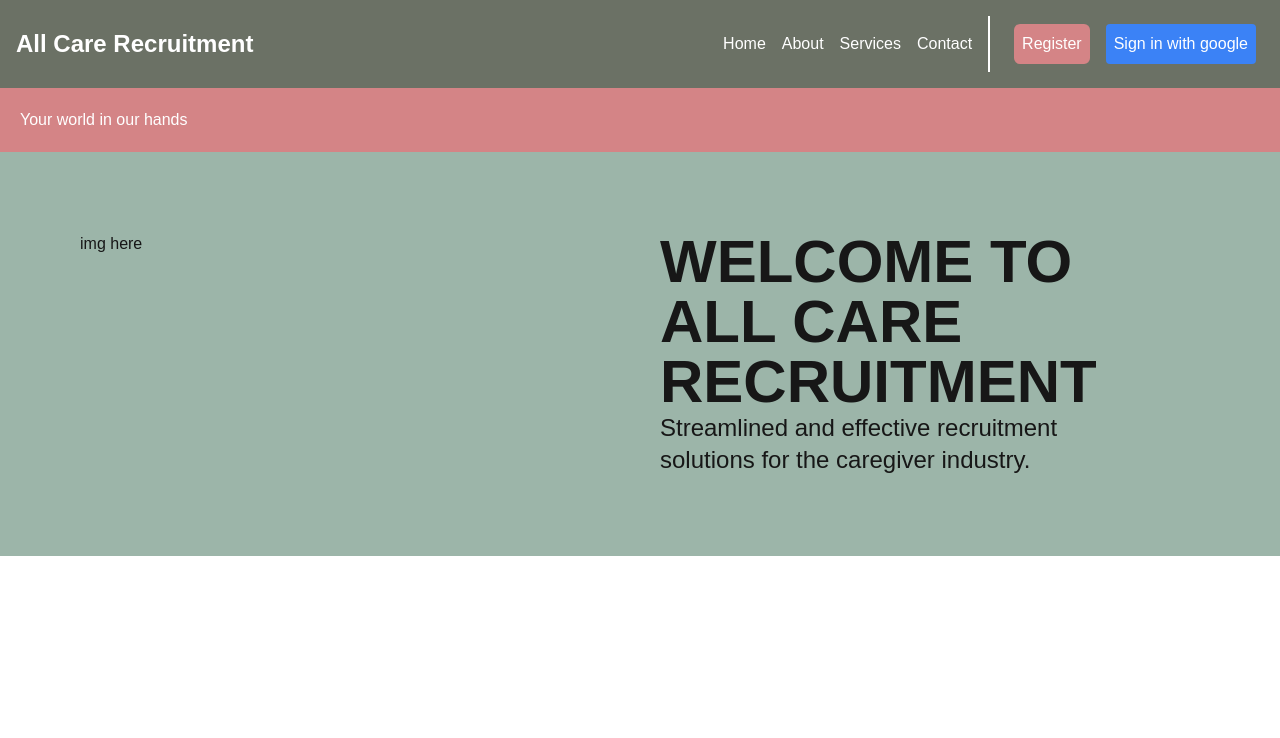
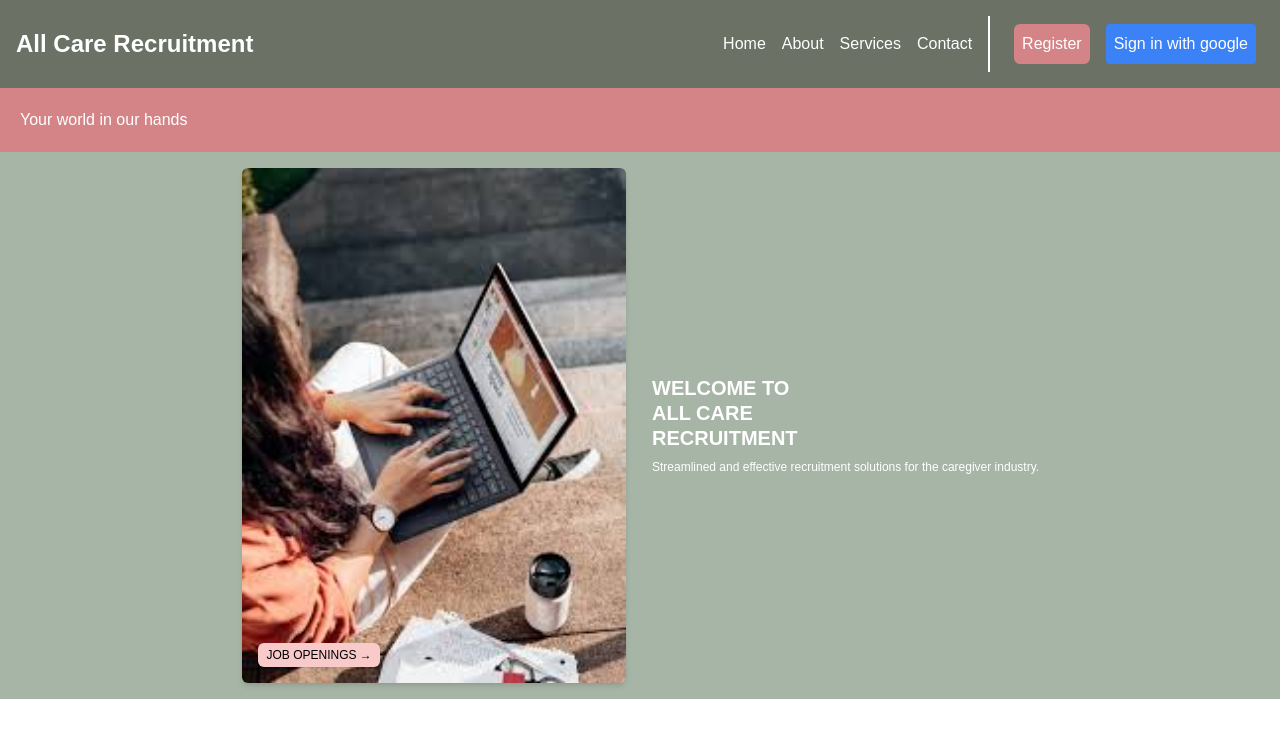
Before and after one commit to AllCareRecruitment/allcare, a Next.js app: page / in a window 1280 px wide. Shown: the top 738 px of the page. Built offline with nearby package versions, Linux system fonts and the light colour scheme; no server answers.

Commit message:
Utilised roleId from sessions storage to make packages call. Added temp error message

```diff
--- a/app/(ui)/(pages)/page.tsx
+++ b/app/(ui)/(pages)/page.tsx
@@ -1,19 +1,37 @@
+import React from 'react'
+import Image from 'next/image'
 
 export default function Home() {
     return (
-        <div>
-            <div className="bg-secondary p-5 md:p-20 grid grid-cols-1 md:grid-cols-2 gap-10">
-                <div>
-                    <p>img here</p>
+        <div className="bg-[#A6B5A5] flex items-center justify-center">
+            <div className="max-w-4xl mx-auto p-4 grid grid-cols-1 md:grid-cols-2 gap-6 items-center">
+                {/* Image Section */}
+                <div className="relative max-w-sm mx-auto">
+                    <Image
+                        src="/banner1.jpg"
+                        alt="Person using laptop"
+                        width={400}
+                        height={400}
+                        className="rounded-md shadow-md object-cover"
+                    />
+                    {/* Button */}
+                    <button className="absolute bottom-4 left-4 bg-[#F9CACA] text-black text-xs px-2 py-1 rounded-md shadow-sm hover:bg-[#f7baba] transition">
+                        JOB OPENINGS →
+                    </button>
                 </div>
-                <div>
-                    <h1 className="text-4xl md:text-6xl font-bold">WELCOME TO<br />ALL CARE<br />RECRUITMENT</h1>
-                    <h2 className="text-xl md:text-2xl">Streamlined and effective recruitment<br />
-                        solutions for the caregiver industry.
-                    </h2>
+
+                {/* Text Section */}
+                <div className="text-left">
+                    <h1 className="text-xl font-bold text-white leading-tight mb-2">
+                        WELCOME TO <br />
+                        ALL CARE <br />
+                        RECRUITMENT
+                    </h1>
+                    <p className="text-xs text-white">
+                        Streamlined and effective recruitment solutions for the caregiver industry.
+                    </p>
                 </div>
             </div>
         </div>
-
     )
 }
```
Also changed, not shown: public/banner1.jpg (added).
